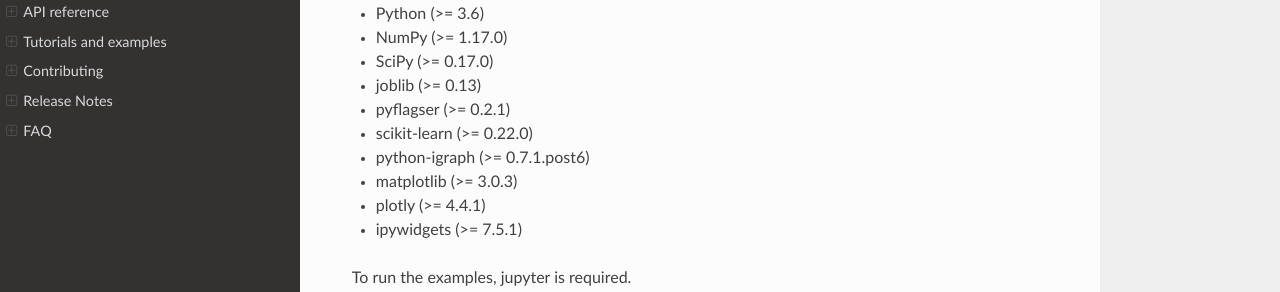
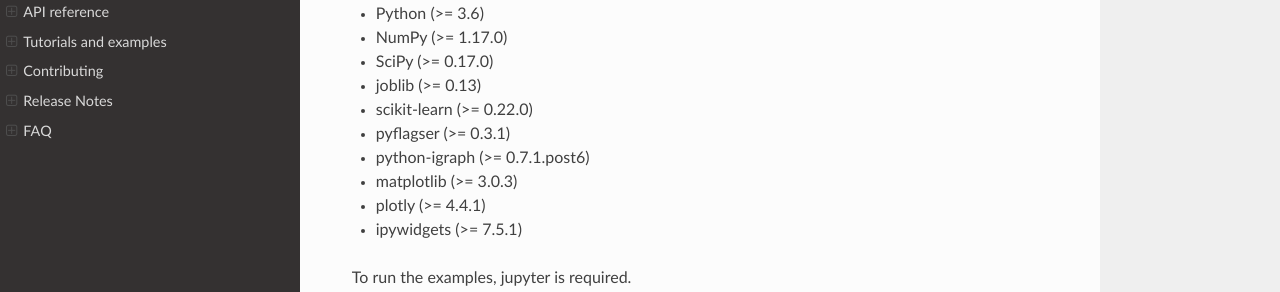
Before and after one commit to giotto-ai/giotto-tda, a Sphinx documentation site: the page built from doc/installation.rst, in a window 1280 px wide and 900 px high. Shown: the part 281-573 px from the top of the window. Built offline with Sphinx 7.4.7 and the Read the Docs theme 2.0.0, drawn with Linux system fonts in a browser that asks for light colours; pages that are not in the unit, such as notebooks, are missing from menus; comment, search, counter and statistics services are not loaded; the version number is read from the project's files by our own code.

Commit message:
Set pyflagser version to 0.3.1
Signed-off-by: Guillaume Tauzin <guillaumetauzin.ut@gmail.com>

```diff
--- a/README.rst
+++ b/README.rst
@@ -67,6 +67,7 @@
 - SciPy (>= 0.17.0)
 - joblib (>= 0.13)
 - scikit-learn (>= 0.22.0)
+- pyflagser (>- 0.3.1)
 - python-igraph (>= 0.7.1.post6)
 - matplotlib (>= 3.0.3)
 - plotly (>= 4.4.1)
--- a/doc/installation.rst
+++ b/doc/installation.rst
@@ -14,8 +14,8 @@
 - NumPy (>= 1.17.0)
 - SciPy (>= 0.17.0)
 - joblib (>= 0.13)
-- pyflagser (>= 0.2.1)
 - scikit-learn (>= 0.22.0)
+- pyflagser (>= 0.3.1)
 - python-igraph (>= 0.7.1.post6)
 - matplotlib (>= 3.0.3)
 - plotly (>= 4.4.1)
--- a/requirements.txt
+++ b/requirements.txt
@@ -1,8 +1,8 @@
 numpy >= 1.17.0
 scipy >= 0.17.0
 joblib >= 0.13
-pyflagser >= 0.3.0
 scikit-learn >= 0.22.0
+pyflagser >= 0.3.1
 python-igraph >= 0.7.1.post6
 matplotlib >= 3.0.3
 plotly >= 4.4.1
```
